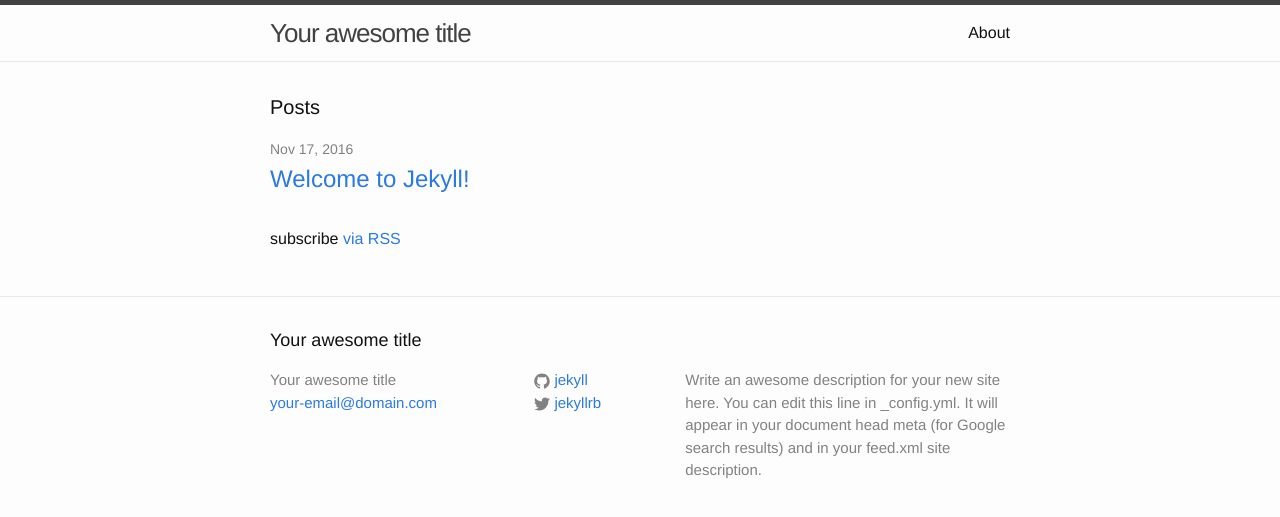
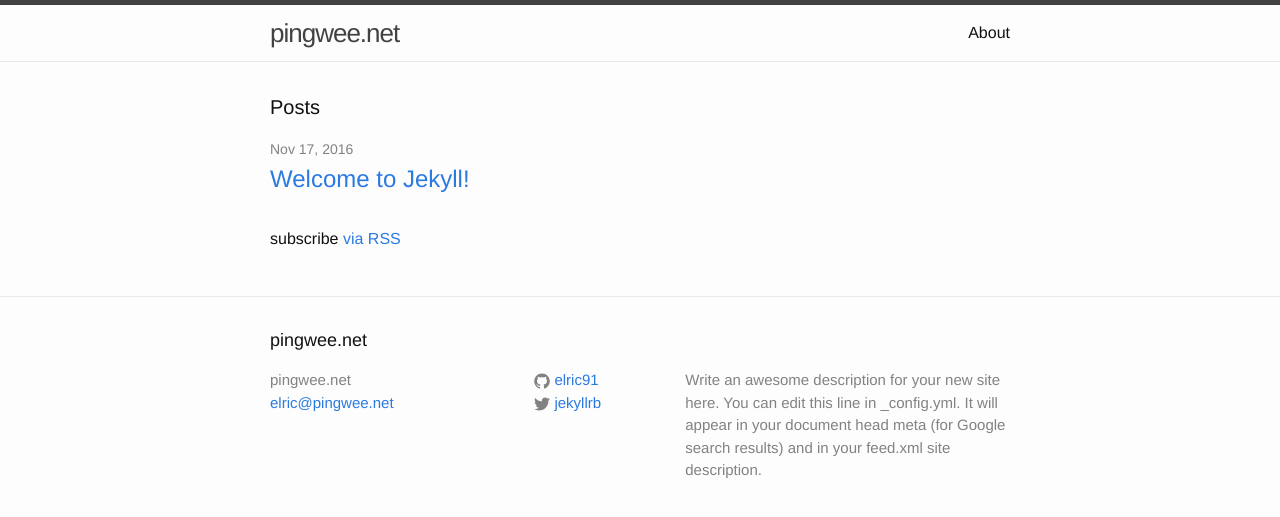
Before and after one commit to elric91/elric91.github.io, a Jekyll site: the page built from index.html, in a window 1280 px wide. Shown: the top 517 px of the page. Built offline with Jekyll 4.4.1, drawn with Linux system fonts in a browser that asks for light colours.

Commit message:
Jekyll commit2

```diff
--- a/_config.yml
+++ b/_config.yml
@@ -6,16 +6,16 @@
 # 'jekyll serve'. If you change this file, please restart the server process.
 
 # Site settings
-title: Your awesome title
-email: your-email@domain.com
+title: pingwee.net
+email: elric@pingwee.net
 description: > # this means to ignore newlines until "baseurl:"
   Write an awesome description for your new site here. You can edit this
   line in _config.yml. It will appear in your document head meta (for
   Google search results) and in your feed.xml site description.
 baseurl: "" # the subpath of your site, e.g. /blog
-url: "http://yourdomain.com" # the base hostname & protocol for your site
+url: "http://pingwee.net" # the base hostname & protocol for your site
 twitter_username: jekyllrb
-github_username:  jekyll
+github_username:  elric91
 
 # Build settings
 markdown: kramdown
```
